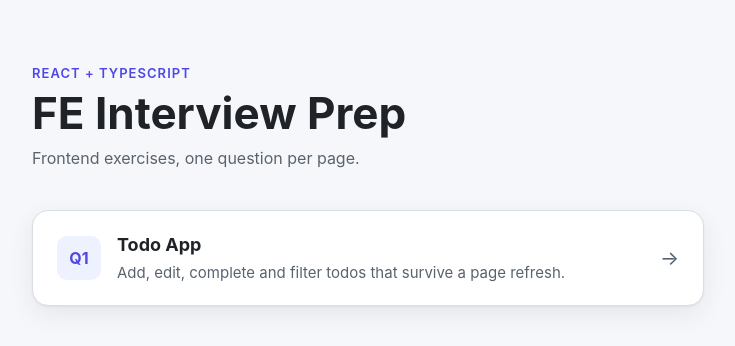
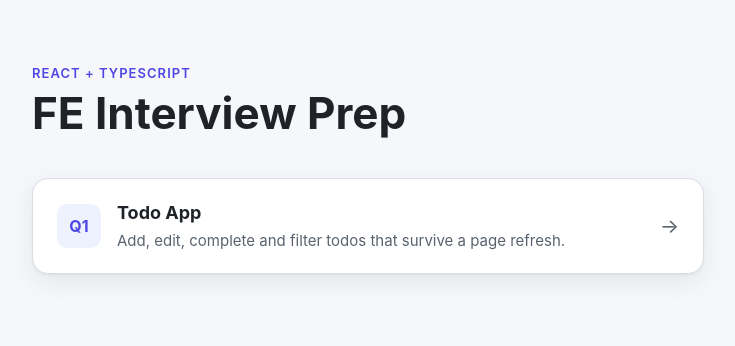
Before and after one commit to aryan-edstem/fe-interview-prep-1, a React (Vite) app: page / in a window 1280 px wide. Shown: the top 346 px of the page, without its empty margins (272-1007 px from the left). Built offline with nearby package versions, Linux system fonts and the light colour scheme.

Commit message:
Remove home page subtitle

```diff
--- a/src/pages/HomePage.css
+++ b/src/pages/HomePage.css
@@ -21,11 +21,6 @@
   margin: 0.25rem 0 0.5rem;
   font-size: clamp(2rem, 5vw, 2.75rem);
   line-height: 1.15;
-}
-
-.home__subtitle {
-  margin: 0;
-  color: var(--color-muted);
 }
 
 .home__list {
--- a/src/pages/HomePage.tsx
+++ b/src/pages/HomePage.tsx
@@ -15,7 +15,6 @@ export default function HomePage() {
       <header className="home__header">
         <p className="home__eyebrow">React + TypeScript</p>
         <h1 className="home__title">FE Interview Prep</h1>
-        <p className="home__subtitle">Frontend exercises, one question per page.</p>
       </header>
       <ol className="home__list">
         {QUESTIONS.map((question, index) => (
```
